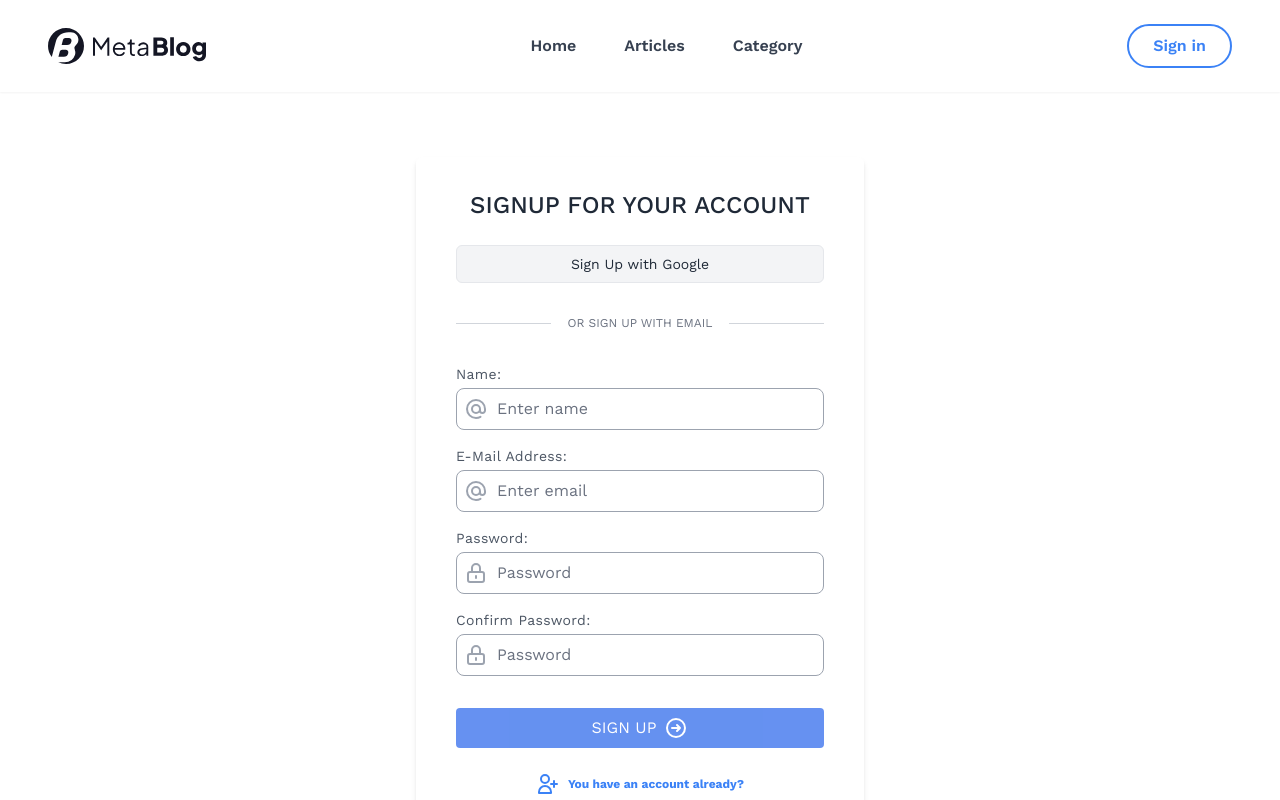
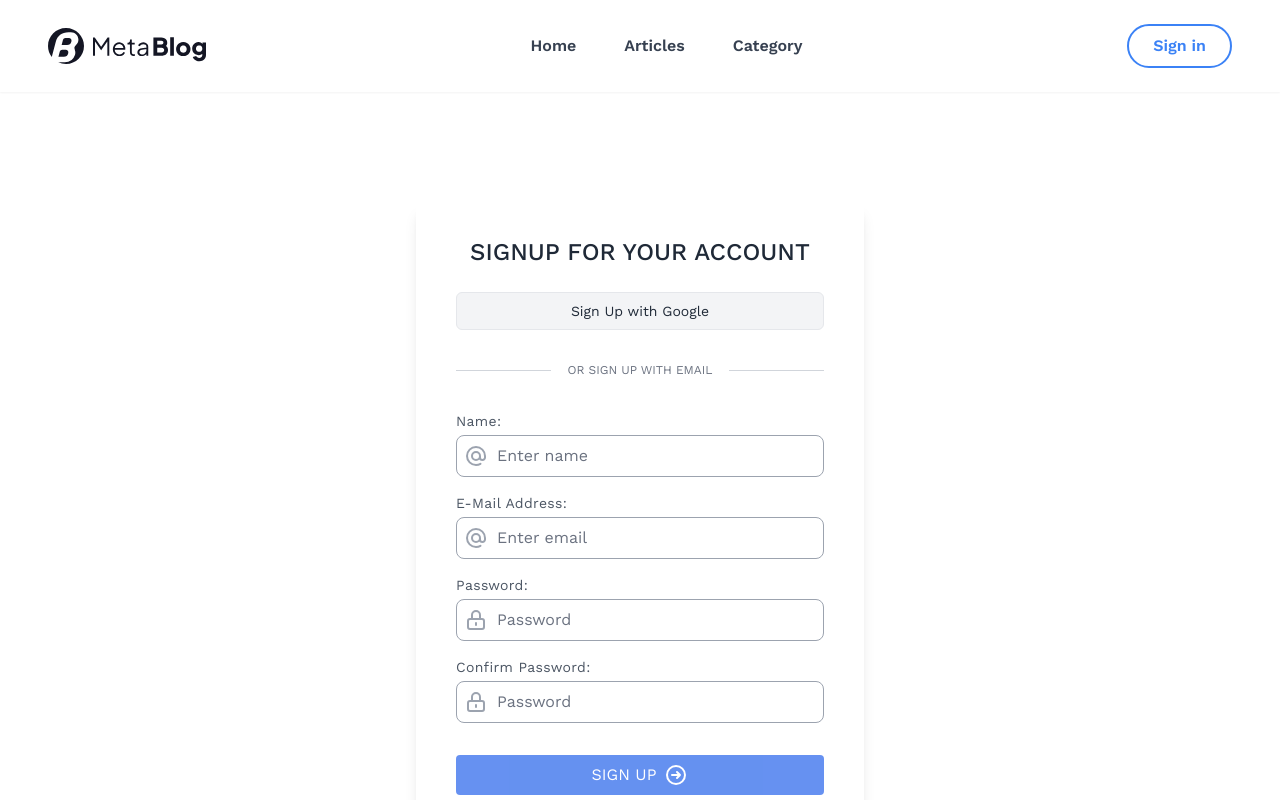
Before and after one commit to SarahNaif/Blog_MERN, a React (Vite) app in the folder client/: page /register in a window 1280 px wide. Shown: the top 800 px of the page. Built offline with nearby package versions, Linux system fonts and the light colour scheme.

Commit message:
style - div change min-screen to mt

```diff
--- a/client/src/pages/Auth/SignupPage.jsx
+++ b/client/src/pages/Auth/SignupPage.jsx
@@ -58,8 +58,8 @@ const SignupPage = () => {
 
   return (
     <MainLayout>
-      <div className="min-h-screen flex flex-col items-center justify-center bg-gray-10 py-4">
-        <div className="flex flex-col bg-white shadow-md px-4 sm:px-6 md:px-8 lg:px-10 py-8 rounded-md w-full max-w-md">
+      <div className="mt-24 flex flex-col items-center justify-center bg-gray-10 py-4">
+        <div className="flex flex-col bg-white shadow-lg px-4 sm:px-6 md:px-8 lg:px-10 py-8 rounded-md w-full max-w-md">
           <div className="font-medium self-center text-xl sm:text-2xl uppercase text-gray-800">
             SignUp For Your Account
           </div>
```
